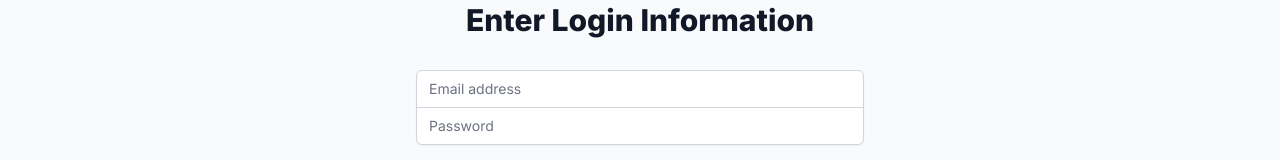
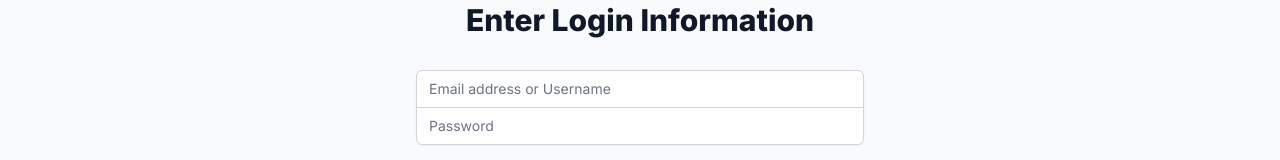
Before and after one commit to Randell157/gacha-savior-updated, a Next.js app: page /login in a window 1280 px wide. Shown: the part 338-498 px from the top of the page. Built offline with nearby package versions, Linux system fonts and the light colour scheme; no server answers.

Commit message:
Updated login page
User can login via email or their username

```diff
--- a/src/app/login/page.tsx
+++ b/src/app/login/page.tsx
@@ -4,22 +4,20 @@ import { useState, useEffect } from "react";
 import Link from "next/link";
 import { useRouter } from "next/navigation";
 import { signInWithEmailAndPassword } from "firebase/auth";
+import { getFirestore, doc, getDoc } from "firebase/firestore";
 import { auth } from "@/lib/firebase";
-import { useAuth } from "@/contexts/AuthContext";
 
 export default function LoginPage() {
-  const [email, setEmail] = useState("");
+  const [identifier, setIdentifier] = useState("");
   const [password, setPassword] = useState("");
   const [isLoading, setIsLoading] = useState(false);
   const [error, setError] = useState("");
   const router = useRouter();
-  const { user, loading } = useAuth();
+  const [isClient, setIsClient] = useState(false);
 
   useEffect(() => {
-    if (!loading && user) {
-      router.push("/dashboard");
-    }
-  }, [user, loading, router]);
+    setIsClient(true);
+  }, []);
 
   const handleSubmit = async (e: React.FormEvent) => {
     e.preventDefault();
@@ -27,25 +25,37 @@ export default function LoginPage() {
     setError("");
 
     try {
+      let email = identifier;
+      // If the identifier is not an email, assume it's a username and look up the email
+      if (!identifier.includes("@")) {
+        const db = getFirestore();
+        const usernameDoc = await getDoc(doc(db, "usernames", identifier));
+        if (usernameDoc.exists()) {
+          const uid = usernameDoc.data().uid;
+          const userDoc = await getDoc(doc(db, "users", uid));
+          email = userDoc.data()?.email;
+        } else {
+          throw new Error("Username not found");
+        }
+      }
+
       await signInWithEmailAndPassword(auth, email, password);
       router.push("/dashboard");
     } catch (error) {
-      setError("Login Failed. Pleast try again.");
-      console.error("Login Failed:", error);
+      setError(
+        "Failed to log in. Please check your credentials and try again."
+      );
+      console.error("Login failed:", error);
     } finally {
       setIsLoading(false);
     }
   };
 
-  if (typeof window === "undefined") {
-    return null;
+  if (!isClient) {
+    return null; // Return null on the server side and during initial client-side render
   }
 
-  if (loading) {
-    return <div>Loading...</div>;
-  }
-
-  if (user) {
+  if (typeof window === "undefined") {
     return null;
   }
 
@@ -96,18 +106,18 @@ export default function LoginPage() {
               <div className="rounded-md shadow-sm -space-y-px">
                 <div>
                   <label htmlFor="email" className="sr-only">
-                    Email address
+                    Email address or Username
                   </label>
                   <input
-                    id="email"
-                    name="email"
-                    type="email"
+                    id="identifier"
+                    name="identifier"
+                    type="text"
                     autoComplete="email"
                     required
                     className="appearance-none rounded-none relative block w-full px-3 py-2 border border-gray-300 placeholder-gray-500 text-gray-900 rounded-t-md focus:outline-none focus:ring-indigo-500 focus:border-indigo-500 focus:z-10 sm:text-sm"
-                    placeholder="Email address"
-                    value={email}
-                    onChange={(e) => setEmail(e.target.value)}
+                    placeholder="Email address or Username"
+                    value={identifier}
+                    onChange={(e) => setIdentifier(e.target.value)}
                   />
                 </div>
                 <div>
```
